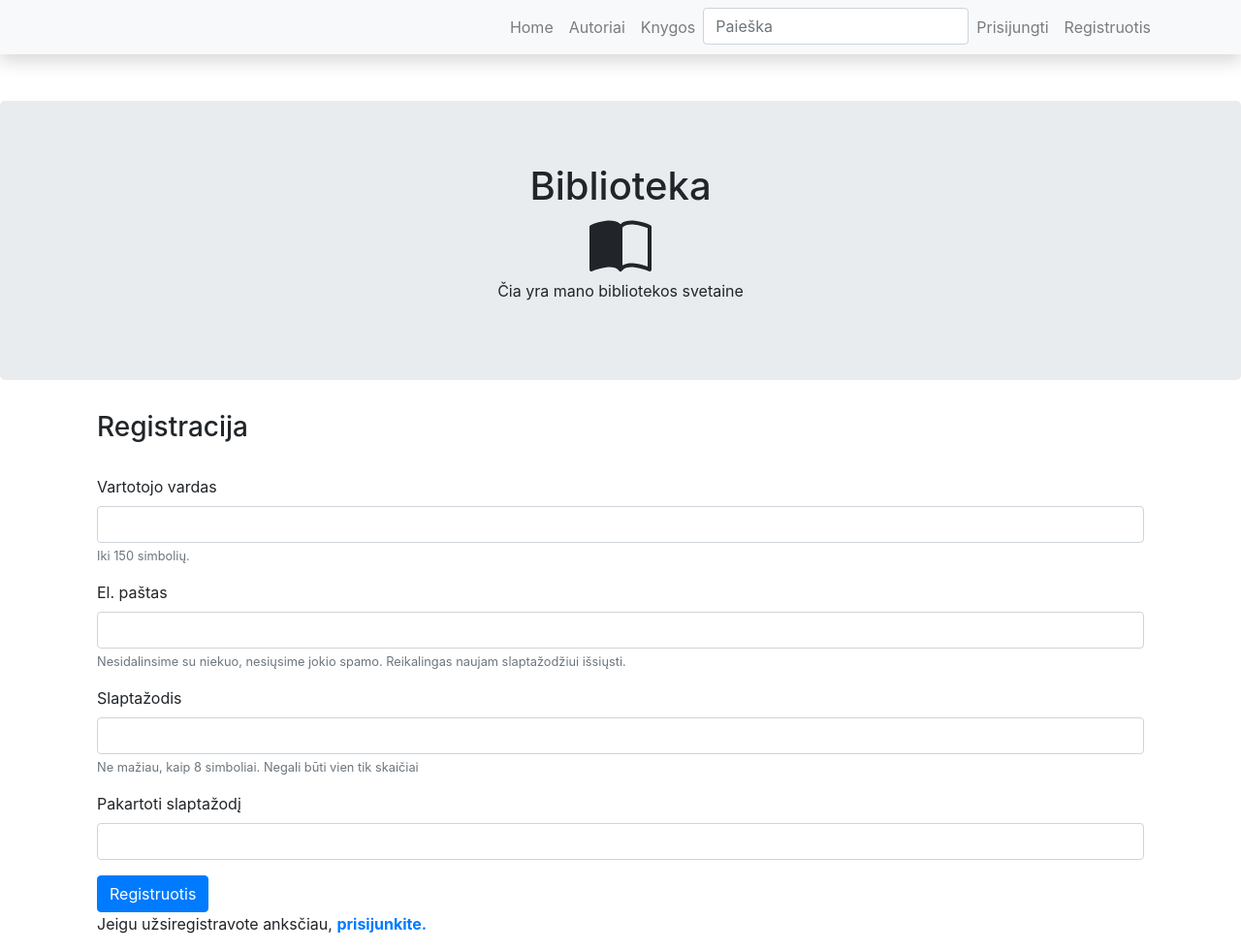
After one commit to SauliusLuk/django2, a Django app: page /library/register/ in a window 1280 px wide. The commit adds this page. Shown: the whole page at 97% size. Run offline with Django 4.2, Linux system fonts and the light colour scheme; some libraries are stand-ins or nearby versions.

Commit message:
9. Prideta vartotojo registracija su klaidu patvirtinimo pranesimais

```diff
--- a/mysite/library/templates/base.html
+++ b/mysite/library/templates/base.html
@@ -25,6 +25,13 @@
 </div>
 
 <div class="container">
+{% if messages %}
+    {% for message in messages %}
+        <div class="alert alert-{% if message.tags == 'error' %}danger{% elif message.tags == 'info' %}success{% endif %}" role="alert">
+                {{ message }}
+        </div>
+    {% endfor %}
+{% endif %}
 {% block content %}{% endblock %}
 </div>
 
--- a/mysite/library/templates/navbar.html
+++ b/mysite/library/templates/navbar.html
@@ -33,9 +33,8 @@
                 <li class="nav-item"><a class="nav-link" href="{% url 'logout'%}?next=/library">Atsijungti</a></li>
                 <li class="nav-item"><a class="nav-link" href="{% url 'userbooks'%}">Mano knygos</a></li>
                 {% else %}
-                <li class="nav-item"><a class="nav-link" href="{% url 'login'%}?next={{request.path}}">Prisijungti</a>
-                </li>
-                <li class="nav-item"><a class="nav-link" href="#">Registruotis</a></li>
+                <li class="nav-item"><a class="nav-link" href="{% url 'login'%}?next={{request.path}}">Prisijungti</a></li>
+                <li class="nav-item"><a class="nav-link" href="{% url 'register'%}">Registruotis</a></li>
             </ul>
             {% endif %}
         </div>
--- /dev/null
+++ b/mysite/library/templates/registration/register.html
@@ -0,0 +1,44 @@
+{% extends "base.html" %}
+
+{% block title %}Registracija{% endblock %}
+
+{% block content %}
+    {% if messages %}
+        {% for message in messages %}
+            <div class="alert alert-{% if message.tags == 'error' %}danger{% elif message.tags == 'info' %}success{% endif %}" role="alert">
+                {{ message }}
+            </div>
+        {% endfor %}
+{% endif %}
+
+    <div class="container register">
+        <h3>Registracija</h3><br/>
+        <form method="post">
+            {% csrf_token %}
+            <div class="form-group">
+                <label for="username">Vartotojo vardas</label>
+                <input name="username" type="text" class="form-control" id="username" aria-describedby="usernameHelp">
+                <small id="usernameHelp" class="form-text text-muted">Iki 150 simbolių.</small>
+            </div>
+            <div class="form-group">
+                <label for="exampleInputEmail1">El. paštas</label>
+                <input name="email" type="email" class="form-control" id="exampleInputEmail1" aria-describedby="emailHelp">
+                <small id="emailHelp" class="form-text text-muted">Nesidalinsime su niekuo, nesiųsime jokio spamo.
+                    Reikalingas naujam slaptažodžiui išsiųsti. </small>
+            </div>
+            <div class="form-group">
+                <label for="password">Slaptažodis</label>
+                <input name="password" type="password" class="form-control" id="password" aria-describedby="pwdHelp">
+                <small id="pwdHelp" class="form-text text-muted">Ne mažiau, kaip 8 simboliai. Negali būti vien tik
+                    skaičiai</small>
+            </div>
+            <div class="form-group">
+                <label for="password2">Pakartoti slaptažodį</label>
+                <input name="password2" type="password" class="form-control" id="password2" aria-describedby="pwd2Help">
+            </div>
+            <button type="submit" class="btn btn-primary register-button">Registruotis</button>
+        </form>
+        <p>Jeigu užsiregistravote anksčiau, <a href="/login"><strong>prisijunkite.</strong></a></p>
+    </div>
+
+{% endblock %}
--- a/mysite/library/urls.py
+++ b/mysite/library/urls.py
@@ -9,5 +9,6 @@ urlpatterns = [
     path('books/', views.BookListView.as_view(), name='books'),
     path('books/<int:pk>', views.BookDetailView.as_view(), name='book'),
     path('search/', views.search, name='search'),
-    path('userbooks/', views.UserBookInstanceListView.as_view(), name='userbooks')
+    path('userbooks/', views.UserBookInstanceListView.as_view(), name='userbooks'),
+    path('register/', views.register, name='register'),
 ]
--- a/mysite/library/views.py
+++ b/mysite/library/views.py
@@ -4,9 +4,43 @@ from django.views import generic
 from django.core.paginator import Paginator
 from django.db.models import Q
 from django.contrib.auth.mixins import LoginRequiredMixin
+from django.shortcuts import redirect
+from django.contrib.auth.forms import User
+from django.views.decorators.csrf import csrf_protect
+from django.contrib import messages
 
 
 # Create your views here.
+
+@csrf_protect
+def register(request):
+    if request.method == "POST":
+        # pasiimame reikšmes iš registracijos formos
+        username = request.POST['username']
+        email = request.POST['email']
+        password = request.POST['password']
+        password2 = request.POST['password2']
+        # tikriname, ar sutampa slaptažodžiai
+        if password == password2:
+            # tikriname, ar neužimtas username
+            if User.objects.filter(username=username).exists():
+                messages.error(request, f'Vartotojo vardas {username} užimtas!')
+                return redirect('register')
+            else:
+                # tikriname, ar nėra tokio pat email
+                if User.objects.filter(email=email).exists():
+                    messages.error(request, f'Vartotojas su el. paštu {email} jau užregistruotas!')
+                    return redirect('register')
+                else:
+                    # jeigu viskas tvarkoje, sukuriame naują vartotoją
+                    User.objects.create_user(username=username, email=email, password=password)
+                    messages.info(request, f'Vartotojas {username} užregistruotas!')
+                    return redirect('login')
+        else:
+            messages.error(request, 'Slaptažodžiai nesutampa!')
+            return redirect('register')
+    return render(request, 'registration/register.html')
+
 def index(request):
     # Suskaičiuokime keletą pagrindinių objektų
     num_books = Book.objects.all().count()
```
Also changed, not shown: mysite/db.sqlite3, mysite/library/migrations/0013_alter_book_options_alter_bookinstance_options_and_more.py (added).
